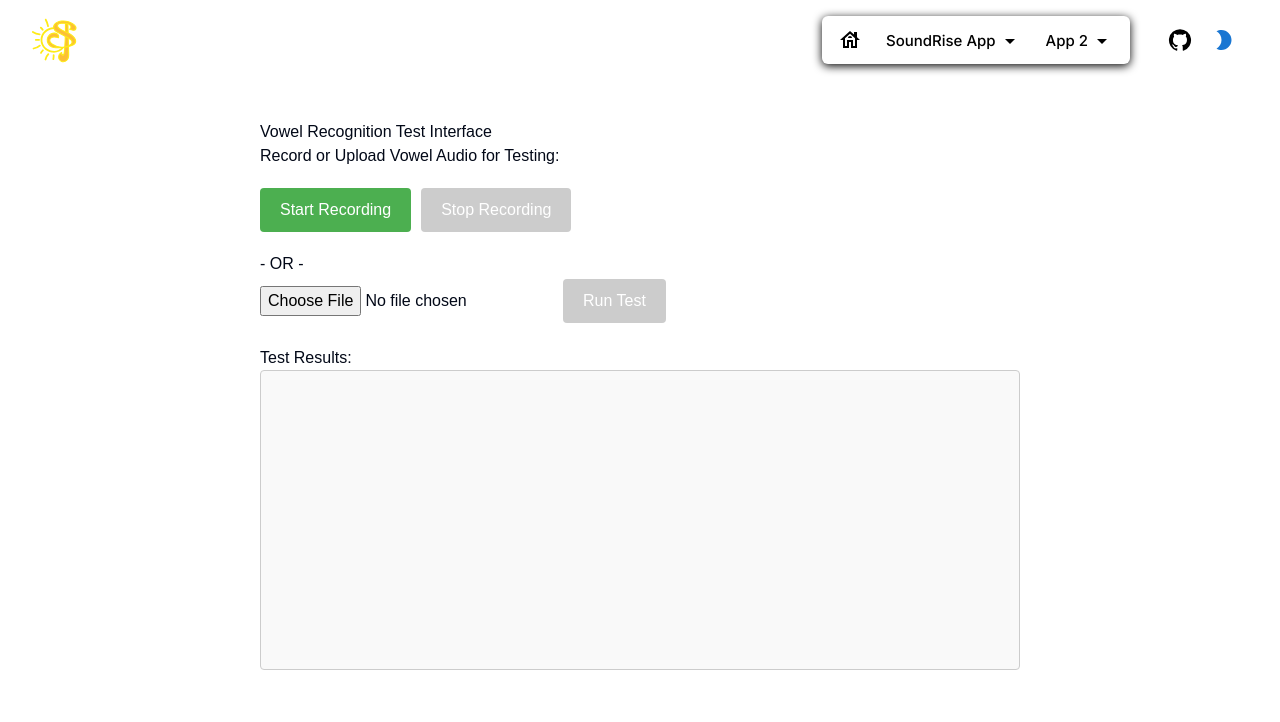
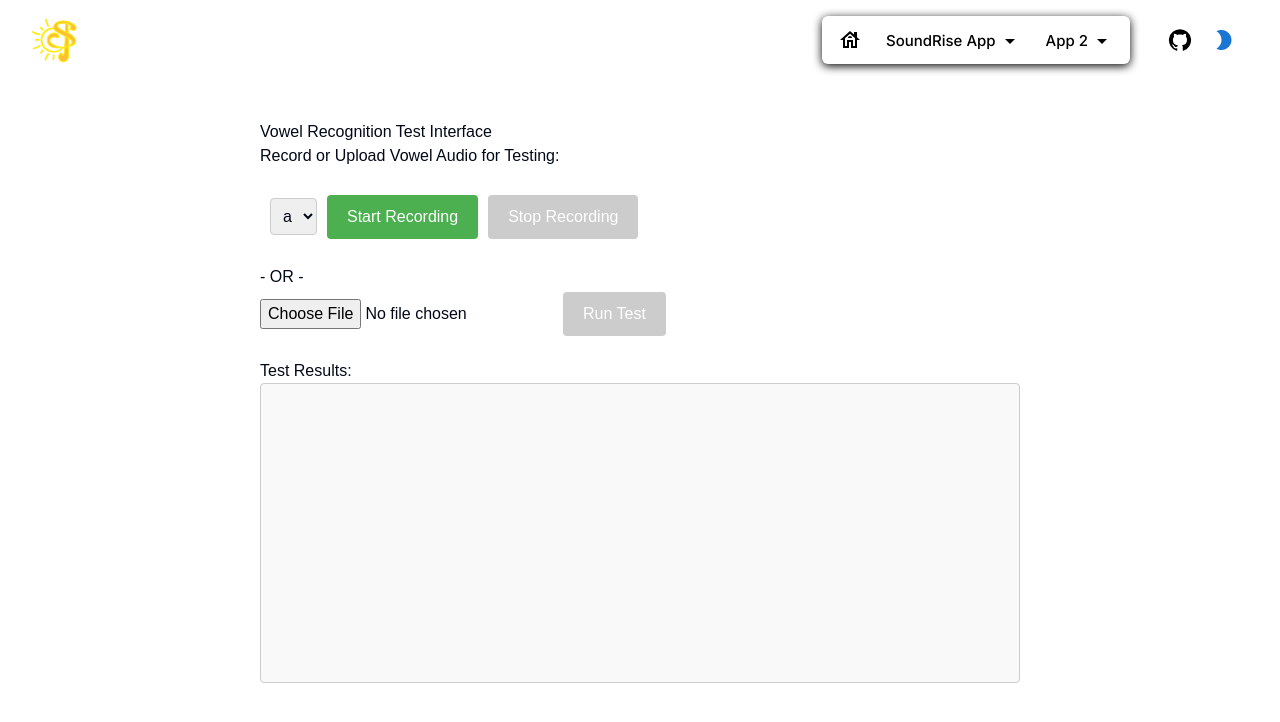
Before and after one commit to schwa1997/thesis-soundRise, a Next.js app: page /soundRise2/play in a window 1280 px wide. Shown: the top 722 px of the page. Built offline with nearby package versions, Linux system fonts and the light colour scheme.

Commit message:
update the front end

```diff
--- a/src/app/soundRise2/play/VowelRecognition.module.css
+++ b/src/app/soundRise2/play/VowelRecognition.module.css
@@ -53,3 +53,9 @@
   background-color: #f9f9f9;
   border-radius: 4px;
 }
+.select {
+  padding: 8px;
+  margin: 10px;
+  border-radius: 4px;
+  border: 1px solid #ccc;
+}
--- a/src/app/soundRise2/play/page.tsx
+++ b/src/app/soundRise2/play/page.tsx
@@ -8,6 +8,7 @@ export default function VowelRecognitionPage() {
   const [audioUrl, setAudioUrl] = useState("");
   const [isProcessing, setIsProcessing] = useState(false);
   const [testResult, setTestResult] = useState(null);
+  const [selectedVowel, setSelectedVowel] = useState("a");
 
   const mediaRecorderRef = useRef(null);
   const audioChunksRef = useRef([]);
@@ -65,6 +66,9 @@ export default function VowelRecognitionPage() {
       const response = await fetch(audioUrl);
       const audioBlob = await response.blob();
 
+      // Use selected vowel for filename
+      const fileName = `${selectedVowel}.wav`;
+
       // Convert blob to base64
       const base64Audio = await new Promise((resolve) => {
         const reader = new FileReader();
@@ -80,7 +84,7 @@ export default function VowelRecognitionPage() {
         },
         body: JSON.stringify({
           input: base64Audio,
-          fileName: "recorded-vowel.wav",
+          fileName: fileName,
         }),
       });
 
@@ -110,6 +114,18 @@ export default function VowelRecognitionPage() {
         <h3>Record or Upload Vowel Audio for Testing:</h3>
 
         <div className={styles.recordingControls}>
+          <select
+            value={selectedVowel}
+            onChange={(e) => setSelectedVowel(e.target.value)}
+            className={styles.select}
+          >
+            <option value="a">a</option>
+            <option value="e">e</option>
+            <option value="i">i</option>
+            <option value="o">o</option>
+            <option value="u">u</option>
+          </select>
+
           <button
             onClick={startRecording}
             disabled={isRecording}
```
